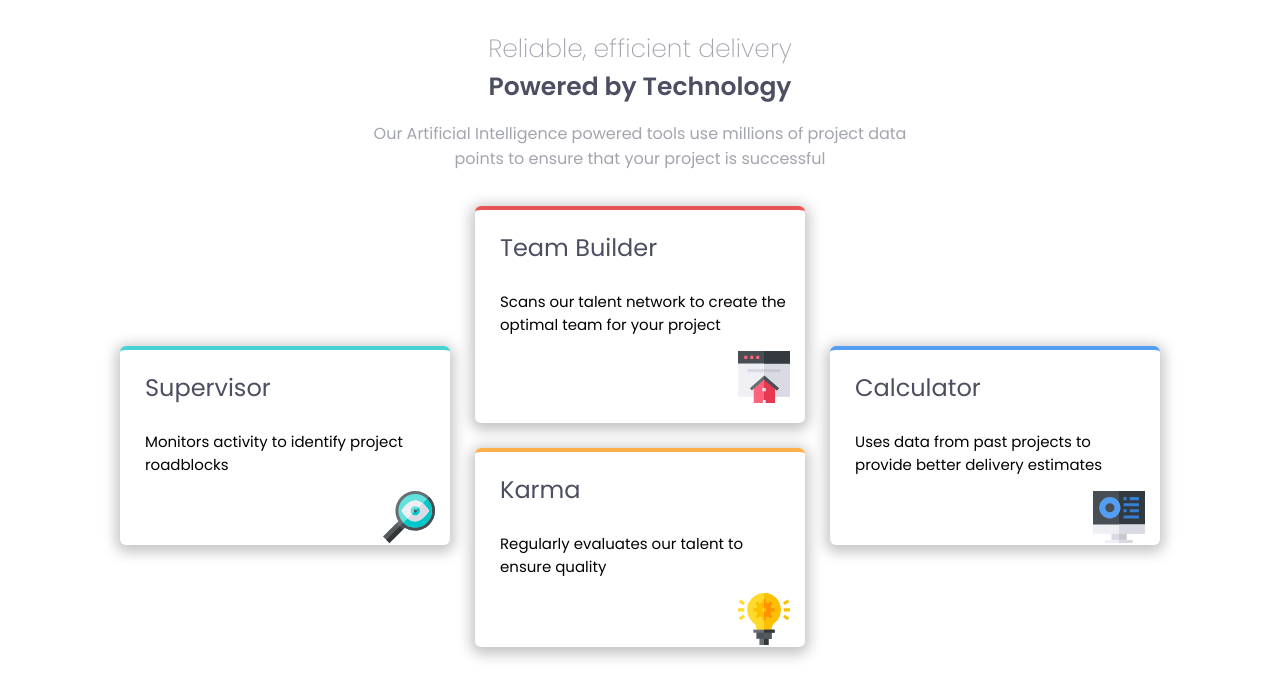
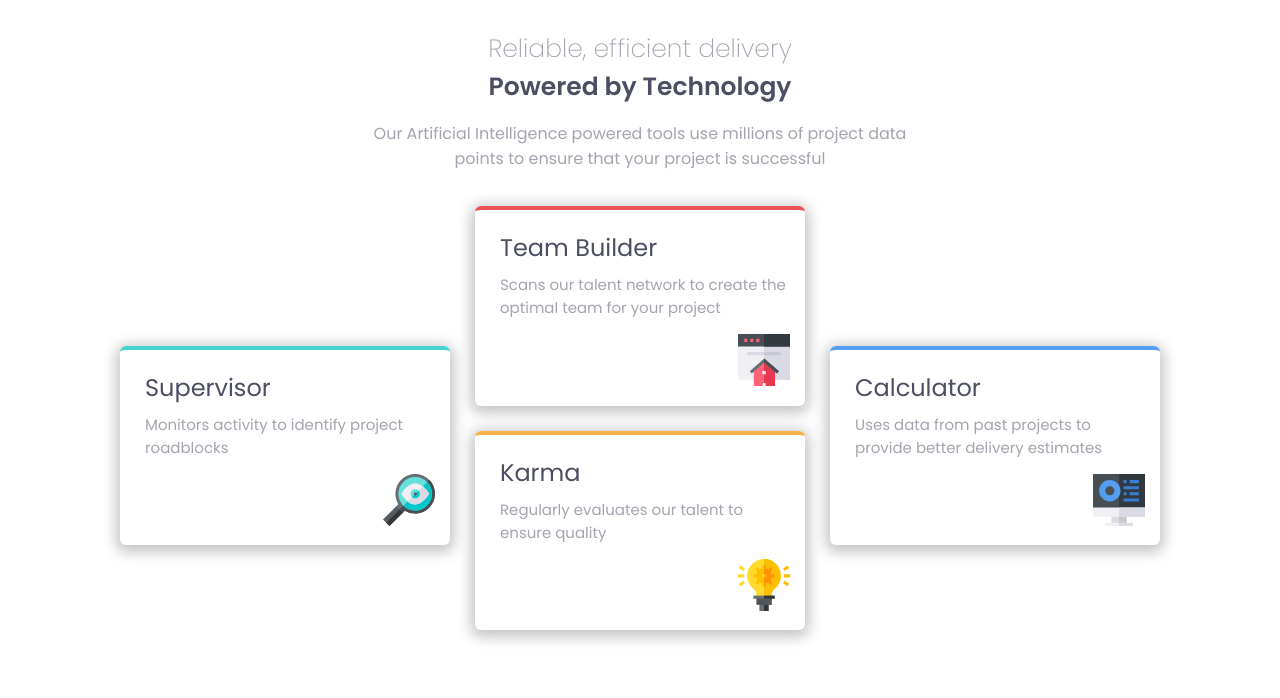
Before and after one commit to Si1entERA/Four-card-feature-section, a plain HTML site: page index.html in a window 1280 px wide. Drawn offline with Linux system fonts and the light colour scheme.

Commit message:
Update style.css

```diff
--- a/style.css
+++ b/style.css
@@ -60,6 +60,8 @@ h1{
 .cards{
   /* border: 1px solid green; */
   border-top: 4px solid var(--Cyan);
+  color: var(--Grayish-Blue);
+  font-weight: 400;
   border-radius: 6px;
   box-shadow: 0px 3px 14px 4px rgba(0,0,0,0.24);
   padding: 20px 15px 20px 25px;
@@ -78,12 +80,13 @@ h1{
 
 .cards h2{
   font-weight: 400;
-  margin: 0 0 10px 0;
+  margin: 0 0 8px 0;
   color: var(--Very-Dark-Blue);
 }
 
 .cards p{
   font-size: 15px;
+  margin-top: 0;
   margin-bottom: 15px;
 }
 
```
